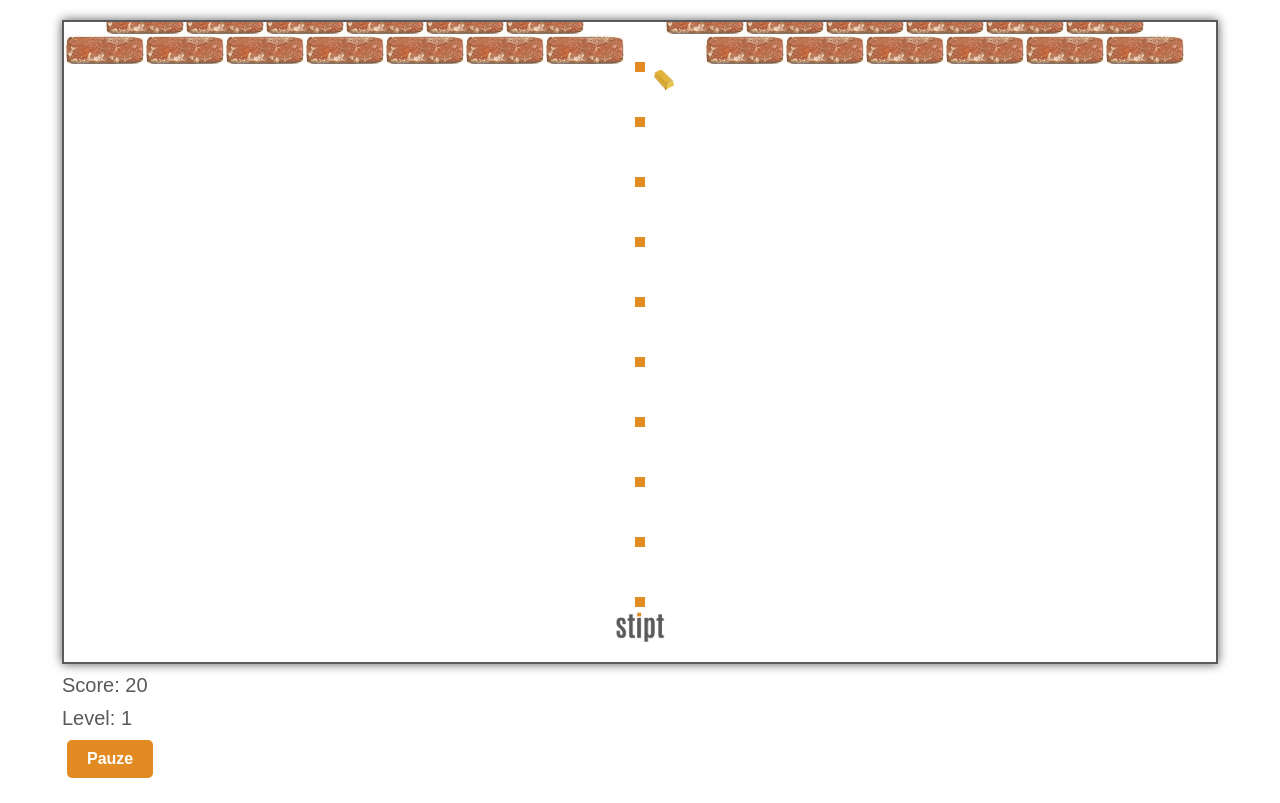
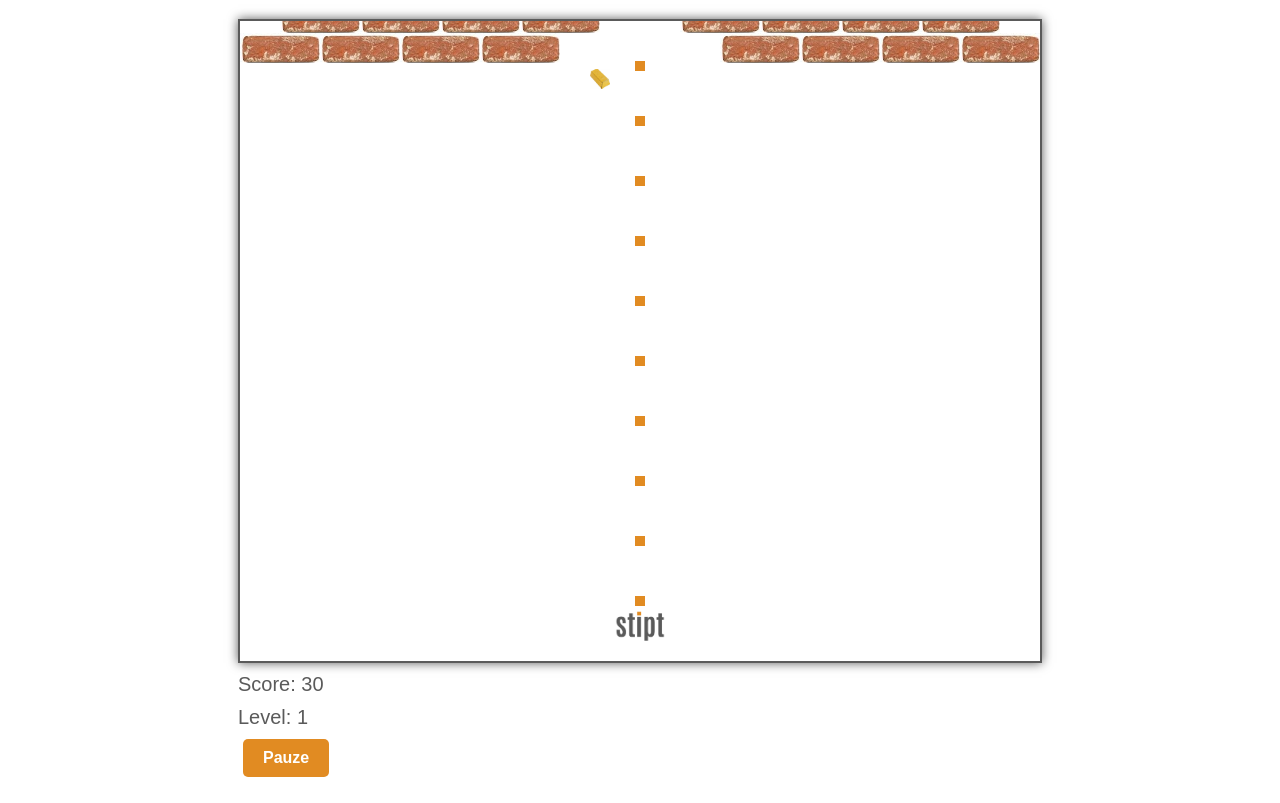
Before and after one commit to RobertDingenouts/stipt-brick-breaker, a plain HTML site: page index.html in a window 1280 px wide. Both pictures are taken after a click on the button "Start Spel". Drawn offline with Linux system fonts and the light colour scheme.

Commit message:
Canvas aanpassingen voor mobiel, touch nog niet goed

```diff
--- a/game.js
+++ b/game.js
@@ -19,8 +19,8 @@ const warningSound = new Audio('assets/warning.mp3');
 // Canvas setup
 const canvas = document.getElementById('gameCanvas');
 const ctx = canvas.getContext('2d');
-canvas.width = window.innerWidth * 0.9;
-canvas.height = window.innerHeight * 0.8;
+canvas.width = 800; // Vaste breedte voor consistentie
+canvas.height = window.innerHeight * 0.8; // Relatieve hoogte
 
 // Spelvariabelen
 let bullets = [];
@@ -51,16 +51,19 @@ const shooter = {
     height: 50
 };
 
-// Muispositie
+// Muis- en touchpositie
 let mouseX = shooter.x + shooter.width / 2;
+
 canvas.addEventListener('mousemove', (e) => {
     const rect = canvas.getBoundingClientRect();
     mouseX = e.clientX - rect.left;
 });
+
 canvas.addEventListener('touchmove', (e) => {
+    e.preventDefault(); // Voorkomt scrollen en zoomen
     const rect = canvas.getBoundingClientRect();
     mouseX = e.touches[0].clientX - rect.left;
-});
+}, { passive: false });
 
 // Maak bakstenen
 function createBricks() {
--- a/index.html
+++ b/index.html
@@ -2,7 +2,7 @@
 <html lang="nl">
 <head>
     <meta charset="UTF-8">
-    <meta name="viewport" content="width=device-width, initial-scale=1.0">
+    <meta name="viewport" content="width=device-width, initial-scale=1.0, maximum-scale=1.0, user-scalable=no">
     <title>Stipt Techniek Brick Breaker</title>
     <link href="https://fonts.googleapis.com/css2?family=Press+Start+2P&display=swap" rel="stylesheet">
     <link rel="stylesheet" href="styles.css">
--- a/styles.css
+++ b/styles.css
@@ -52,3 +52,25 @@ body {
     font-weight: bold;
     text-align: center;
 }
+
+/* Centreer de canvas */
+body {
+    display: flex;
+    justify-content: center;
+    align-items: center;
+    flex-direction: column;
+    margin: 0;
+    padding: 0;
+}
+
+/* Voorkom zoomen en scrollen op mobiel */
+html, body {
+    touch-action: manipulation; /* Voorkomt inzoomen bij dubbele tik */
+    overflow: hidden; /* Voorkomt scrollen */
+    height: 100%;
+}
+
+#gameCanvas {
+    max-width: 100%; /* Zorgt dat de canvas niet breder is dan het scherm */
+    border: 2px solid #5A5A5A; /* Optioneel: visuele rand */
+}
```
